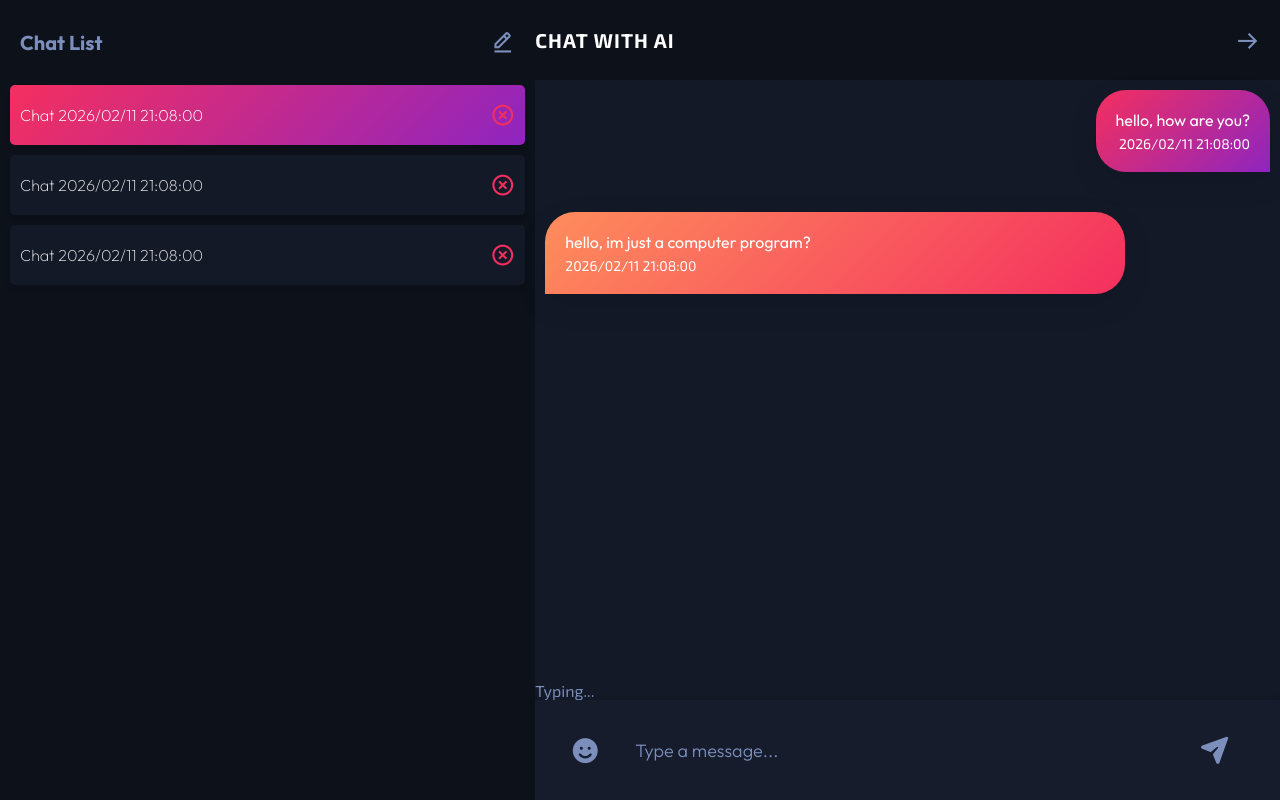
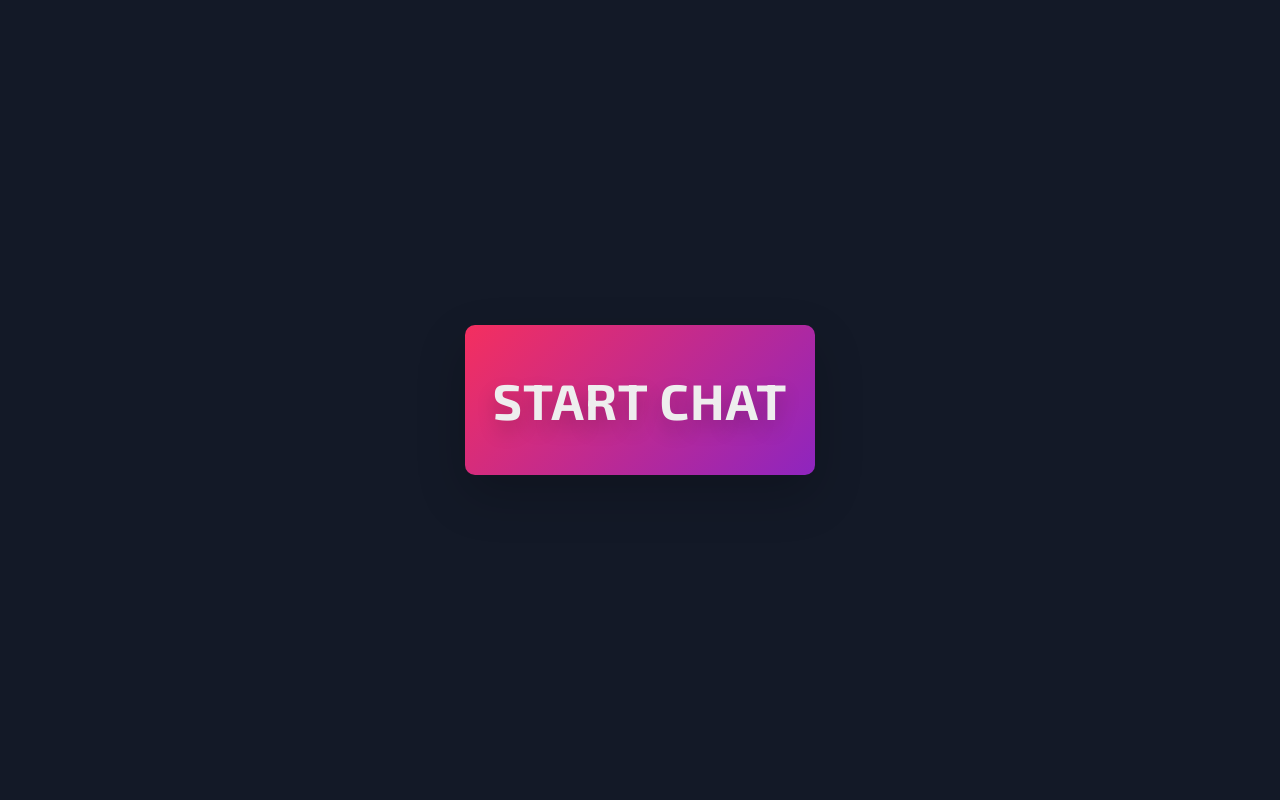
Before and after one commit to uzsakj/ai-chat-bot, a React (Vite) app: page / in a window 1280 px wide. Built offline with nearby package versions, Linux system fonts and the light colour scheme.

Commit message:
Implement chat functionality in App component. Introduce state management for chat sessions, allowing users to start and go back from the chat. Update ChatBotApp and ChatBotStart components to handle chat initiation and navigation.

```diff
--- a/src/App.jsx
+++ b/src/App.jsx
@@ -1,11 +1,23 @@
-import React from 'react'
+import React, { useState } from 'react'
 import ChatBotStart from './components/ChatBotStart'
 import ChatBotApp from './components/ChatBotApp'
 const App = () => {
+  const [isChatting, setIsChatting] = useState(false);
+
+  const handleStartChat = () => {
+    setIsChatting(true);
+  }
+
+  const handlegoBack = () => {
+    setIsChatting(false);
+  }
   return (
     <div className='container'>
-      {/* <ChatBotStart /> */}
-      <ChatBotApp />
+      {isChatting ? (
+        <ChatBotApp onGoBack={handlegoBack} />
+      ) : (
+        <ChatBotStart onStartChat={handleStartChat} />
+      )}
     </div>
   )
 }
--- a/src/components/ChatBotApp.jsx
+++ b/src/components/ChatBotApp.jsx
@@ -1,7 +1,7 @@
 import React from 'react'
 import './ChatBotApp.css'
 
-const ChatBotApp = () => {
+const ChatBotApp = ({ onGoBack }) => {
     return (
         <div className='chat-app'>
             <div className="chat-list">
@@ -25,7 +25,7 @@
             <div className="chat-window">
                 <div className="chat-title">
                     <h3>Chat with AI</h3>
-                    <i className="bx bx-arrow-back arrow"></i>
+                    <i className="bx bx-arrow-back arrow" onClick={onGoBack}></i>
                 </div>
                 <div className="chat">
                     <div className="prompt"> hello, how are you?
--- a/src/components/ChatBotStart.jsx
+++ b/src/components/ChatBotStart.jsx
@@ -1,12 +1,15 @@
 import React from 'react'
 import './ChatBotStart.css'
 
-const ChatBotStart = () => {
+const ChatBotStart = ({ onStartChat }) => {
+
     return (
         <div className='start-page'>
-            <button className="start-page-btn">Start Chat</button>
+            <button className="start-page-btn" onClick={onStartChat}>
+                Start Chat
+            </button>
         </div>
-    )
-}
+    );
+};
 
-export default ChatBotStart
+export default ChatBotStart;
```
